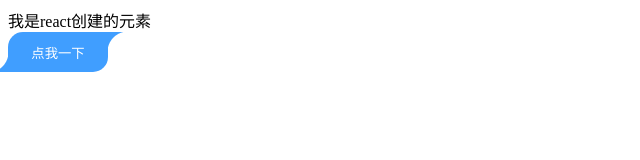
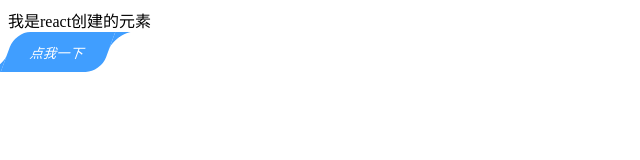
Before and after one commit to sun-yo/sun-yo.github.io, a plain HTML site: page index.html in a window 1280 px wide. Shown: the full height of the page, 0-640 px from the left. Drawn offline with nearby package versions, Linux system fonts and the light colour scheme.

Commit message:
20241016

```diff
--- a/main.css
+++ b/main.css
@@ -9,7 +9,7 @@
     justify-content: center;
     align-items: center;
     border:0;
-    transform: skew(-20px);
+    transform: skew(-20deg);
     border-radius: 15px 0;
 }
 
```
